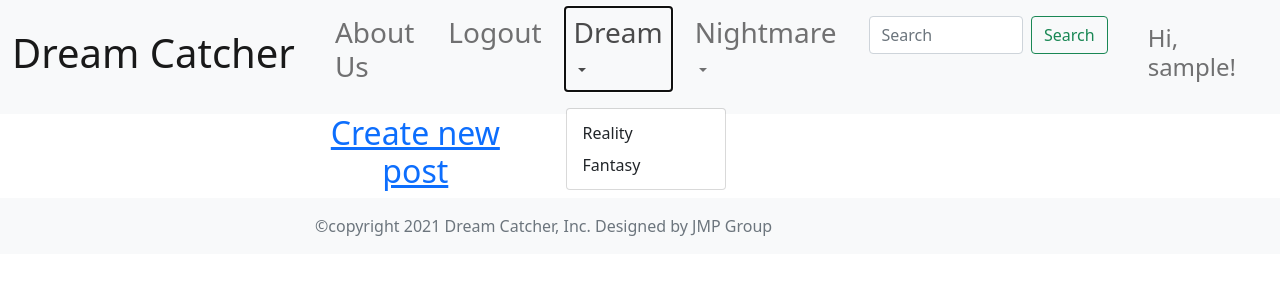
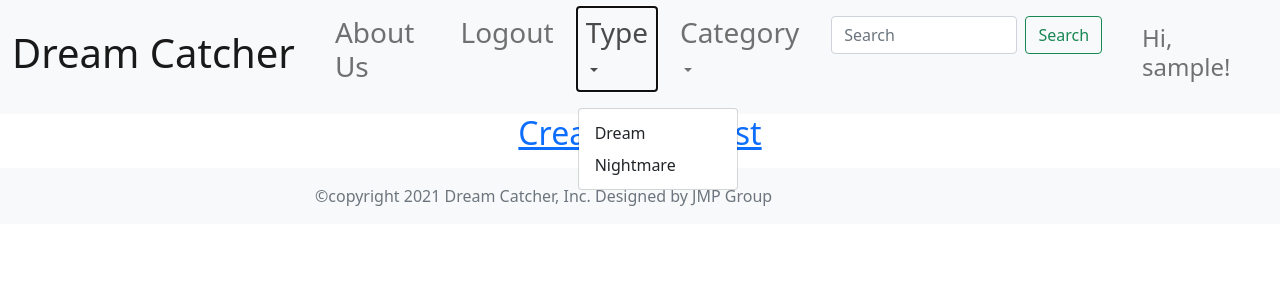
Before and after one commit to joelHilley/DreamJournalSocialNetwork, a Django app: page / in a window 1280 px wide, after a click on "Type". Shown: the top 300 px of the page. Run offline with Django 3.2, Linux system fonts and the light colour scheme; the visitor is signed in with stand-in values (Sample User, id 1); data that the repository does not hold is empty; some libraries are stand-ins or nearby versions.

Commit message:
category and types pages

```diff
--- a/dreamsite/dreamjournal/urls.py
+++ b/dreamsite/dreamjournal/urls.py
@@ -5,6 +5,10 @@ from . import views
 
 urlpatterns = [
     path('', views.PostListView.as_view(), name='home'),
+    path('nightmare/', views.NightmareListView.as_view(), name='nightmare'),
+    path('dream/', views.DreamListView.as_view(), name='dream'),
+    path('reality/', views.RealityListView.as_view(), name='reality'),
+    path('fantasy/', views.FantasyListView.as_view(), name='fantasy'),
     path('post_detail/<int:id>', post_detail, name='post_detail'),
     path('user/<int:pk>', user_detail, name='user_detail'),
     path('about/', AboutPageView.as_view(), name='about'),
--- a/dreamsite/dreamjournal/views.py
+++ b/dreamsite/dreamjournal/views.py
@@ -95,6 +95,22 @@ class PostListView(generic.ListView):
    queryset = JournalPost.objects.filter(privacy=0).order_by('-created_at')
    template_name = 'home.html'
 
+class NightmareListView(generic.ListView):
+    queryset = JournalPost.objects.filter(type='Nightmare', privacy=0).order_by('-created_at')
+    template_name = 'nightmare.html'
+
+class DreamListView(generic.ListView):
+    queryset = JournalPost.objects.filter(type='Dream', privacy=0).order_by('-created_at')
+    template_name = 'dream.html'
+
+class RealityListView(generic.ListView):
+    queryset = JournalPost.objects.filter(category='Reality', privacy=0).order_by('-created_at')
+    template_name = 'reality.html'
+
+class FantasyListView(generic.ListView):
+    queryset = JournalPost.objects.filter(category='Fantasy/Unreal', privacy=0).order_by('-created_at')
+    template_name = 'fantasy.html'
+
 
 # class PostDetailView(generic.DetailView):
 #     model = JournalPost
--- a/dreamsite/templates/base.html
+++ b/dreamsite/templates/base.html
@@ -45,11 +45,11 @@
               </li>
               <li class="nav-item dropdown">
                 <a class="nav-link dropdown-toggle" href="#" id="navbarDropdown" role="button" data-bs-toggle="dropdown" aria-expanded="false">
-                 <h3>Dream</h3>
+                 <h3>Type</h3>
                 </a>
                 <ul class="dropdown-menu" aria-labelledby="navbarDropdown">
-                  <li><a class="dropdown-item" href="#">Reality</a></li>
-                  <li><a class="dropdown-item" href="#">Fantasy</a></li>
+                  <li><a class="dropdown-item" href="{% url 'dream' %}">Dream</a></li>
+                  <li><a class="dropdown-item" href="{% url 'nightmare' %}">Nightmare</a></li>
                 </ul>
               </li>
               <li class="nav-item">
@@ -57,11 +57,11 @@
               </li>
               <li class="nav-item dropdown">
                 <a class="nav-link dropdown-toggle" href="#" id="navbarDropdown" role="button" data-bs-toggle="dropdown" aria-expanded="false">
-                  <h3>Nightmare</h3>
+                  <h3>Category</h3>
                 </a>
                 <ul class="dropdown-menu" aria-labelledby="navbarDropdown">
-                  <li><a class="dropdown-item" href="#">Reality</a></li>
-                  <li><a class="dropdown-item" href="#">Fantasy</a></li>
+                  <li><a class="dropdown-item" href="{% url 'reality' %}">Reality</a></li>
+                  <li><a class="dropdown-item" href="{% url 'fantasy' %}">Fantasy</a></li>
                 </ul>
               </li>
               <li class="nav-item">
--- a/dreamsite/templates/home.html
+++ b/dreamsite/templates/home.html
@@ -4,13 +4,9 @@
 
 {% if user.is_authenticated %}
 <div class="container">
-  <div class="row "></div>
-  <div class="row">
-    <div class="col-md-4">
+  <!-- <div class="row">
+    <div class="col-md-10"> -->
       <h2 class=" text-center"><a href="{% url 'create_post' %}">Create new post</a></h2>
-    </div>
-    <div class="col-md-8">
-      <div class="row">
             <div class="col-md-8 mt-3 left">
                 {% for post in journalpost_list %}
                 <div class="card mb-4">
@@ -30,7 +26,6 @@
 {% else %}
 <div class="container">
   <div class="row">
-    <div class="col-md-2"></div>
     <div class="col-md-10">
       <div class="row">
             <div class="col-md-8 mt-3 left">
@@ -49,5 +44,6 @@
       </div>
     </div>
 </div>
+</div>
 {% endif %}
 {% endblock %}
--- a/dreamsite/templates/profile.html
+++ b/dreamsite/templates/profile.html
@@ -5,9 +5,6 @@
 {% if user.is_authenticated %}
 <div class="container">
   <h2>{{user.username}}'s profile</h2>
-  <div class="row">
-    <div class="col-md-2"></div>
-    <div class="col-md-10">
       <div class="row">
             <div class="col-md-8 mt-3 left">
               {% if posts.count == 0 %}
@@ -27,8 +24,7 @@
                 {% endif %}
             </div>
       </div>
-    </div>
-</div>
+  </div>
 {% else %}
   <h2>Must be logged in to view your profile</h2>
 {% endif %}
```
Also changed, not shown: dreamsite/templates/fantasy.html (added, +22 -0 lines), dreamsite/templates/nightmare.html (+1 -11 lines), dreamsite/templates/reality.html (added, +22 -0 lines).
